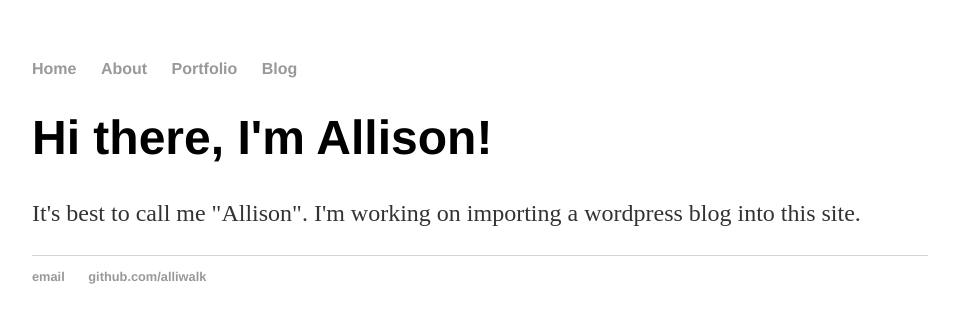
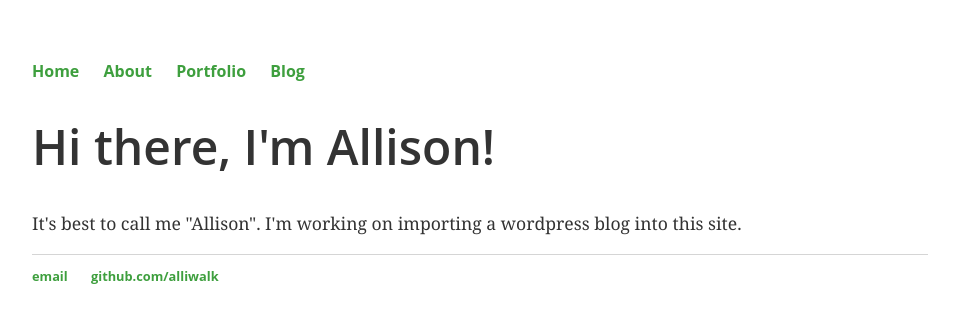
Before and after one commit to alliwalk/alliwalk.github.io, a Jekyll site: the page built from index.html, in a window 1280 px wide. Shown: the top 323 px of the page, without its empty margins (160-1119 px from the left). Built offline with Jekyll 4.4.1, drawn with Linux system fonts in a browser that asks for light colours.

Commit message:
Update main.css

```diff
--- a/css/main.css
+++ b/css/main.css
@@ -1,9 +1,12 @@
+
+
 body {
     margin: 60px auto;
     width: 70%;
+
 }
 nav ul, footer ul {
-    font-family:'Helvetica', 'Arial', 'Sans-Serif';
+    font-family: 'Open Sans', Helvetica, Arial, serif;
     padding: 0px;
     list-style: none;
     font-weight: bold;
@@ -14,20 +17,24 @@ nav ul li, footer ul li {
 }
 a {
     text-decoration: none;
-    color: #999;
+    color: rgb(62, 159, 62);
 }
 a:hover {
     text-decoration: underline;
 }
 h1 {
     font-size: 3em;
-    font-family:'Helvetica', 'Arial', 'Sans-Serif';
-}
+    font-family: 'Open Sans', Helvetica, Arial, serif;
+    font-weight: 600;
+    color: #333;
+    }
 p {
-    font-size: 1.5em;
+    font-size: 1.1em;
     line-height: 1.4em;
     color: #333;
+    font-family: 'Lora', Georgia, serif;
 }
+
 footer {
     border-top: 1px solid #d5d5d5;
     font-size: .8em;
@@ -35,9 +42,10 @@ footer {
 
 ul.posts {
     margin: 20px auto 40px;
-    font-size: 1.5em;
+    font-size: 1.1em;
 }
 
 ul.posts li {
     list-style: none;
+    font-family: 'Lora', Georgia, serif;
 }
```
